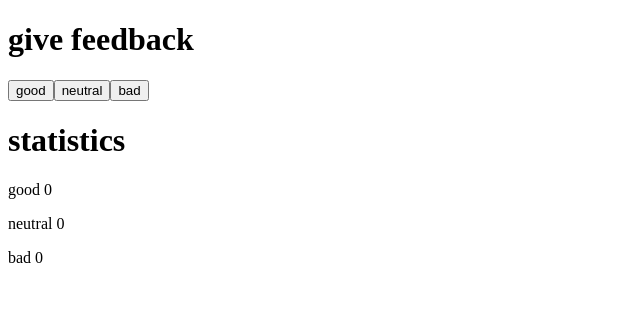
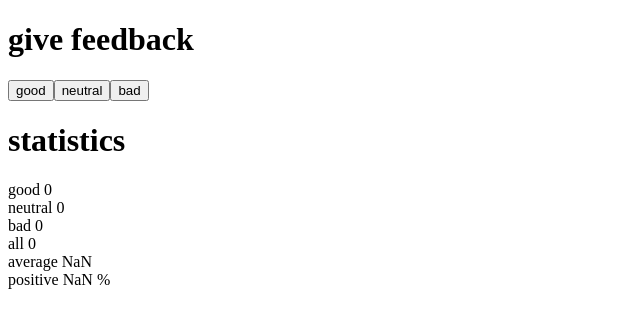
Before and after one commit to oxillix/FullStackOpenExercises, a React (Create React App) app in the folder part1/unicafe/: page / in a window 1280 px wide. Shown: the top 328 px of the page, without its empty margins (0-640 px from the left). Built offline with nearby package versions, Linux system fonts and the light colour scheme.

Commit message:
part 1.7

```diff
--- a/part1/unicafe/src/App.js
+++ b/part1/unicafe/src/App.js
@@ -2,7 +2,14 @@ import { useState } from 'react'
 
 
 const Header = props => <h1>{props.value}</h1>
-const Content = props => <p>{props.text} {props.value}</p>
+const Content = props => {
+  return (
+    <>
+      <span>{props.text} {props.value}</span>
+      <br/>
+    </>
+  )
+}
 
 const Button = (props) => (
   <button onClick={props.handleClick}>
@@ -16,6 +23,10 @@ const App = () => {
   const [neutral, setNeutral] = useState(0)
   const [bad, setBad] = useState(0)
 
+  const sumArray = (arr) => arr.reduce((partialSum, a) => partialSum + a, 0)
+  const avgArray = (arr) => (arr[0] - arr[2]) / sumArray(arr)
+  const positiveInArray = (arr) => (arr[0] / sumArray(arr)) * 100 + " %"
+
   return (
     <div>
       <Header value="give feedback" />
@@ -28,6 +39,10 @@ const App = () => {
       <Content text="neutral" value={neutral} />
       <Content text="bad" value={bad} />
 
+      <Content text="all" value={sumArray([good, neutral, bad])} />
+      <Content text="average" value={avgArray([good, neutral, bad])} />
+      <Content text="positive" value={positiveInArray([good, neutral, bad])} />
+
     </div>
   )
 }
```
